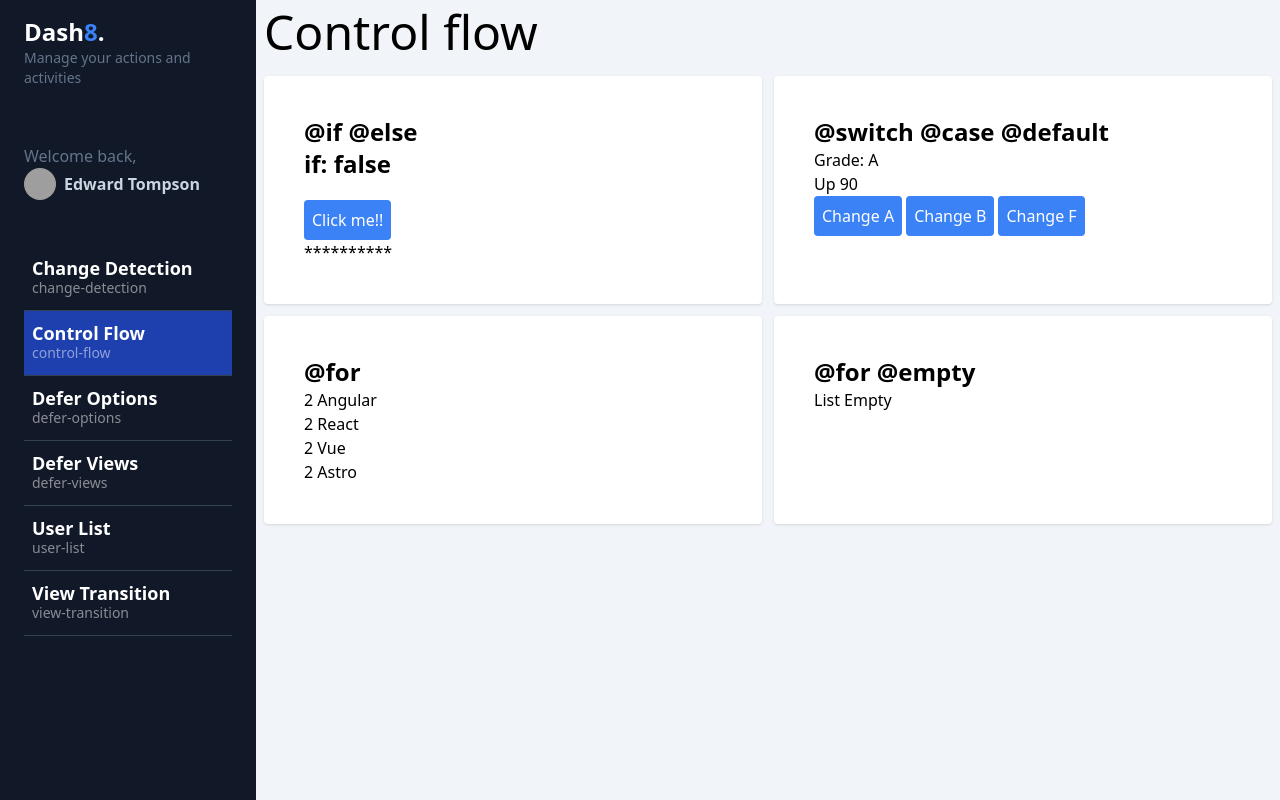
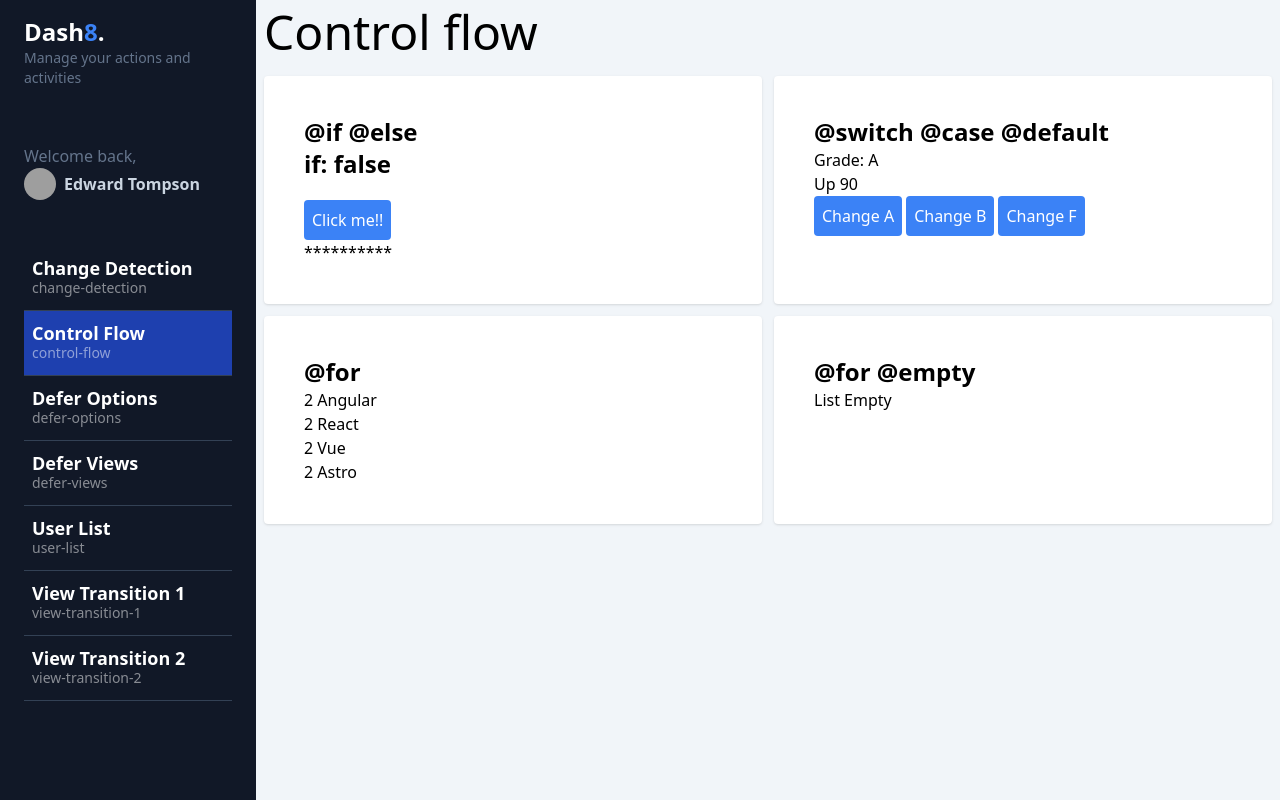
Before and after one commit to cuadros-code/Angular-Latest-v18, an Angular app: page /dashboard/control-flow in a window 1280 px wide. Built offline with nearby package versions, Linux system fonts and the light colour scheme; grey boxes are pictures that could not be loaded.

Commit message:
view transitions

```diff
--- a/src/app/app.config.ts
+++ b/src/app/app.config.ts
@@ -1,8 +1,13 @@
 import { ApplicationConfig } from '@angular/core';
-import { provideRouter } from '@angular/router';
+import { provideRouter, withViewTransitions } from '@angular/router';
 
 import { routes } from './app.routes';
 
 export const appConfig: ApplicationConfig = {
-  providers: [provideRouter(routes)]
+  providers: [
+    provideRouter(
+      routes,
+      withViewTransitions(),
+    ),
+  ]
 };
--- a/src/app/app.routes.ts
+++ b/src/app/app.routes.ts
@@ -37,9 +37,14 @@ export const routes: Routes = [
         loadComponent: () => import('./dashboard/pages/users/users.component'),
       },
       {
-        path: 'view-transition',
-        title: 'View Transition',
-        loadComponent: () => import('./dashboard/pages/view-transition/view-transition.component'),
+        path: 'view-transition-1',
+        title: 'View Transition 1',
+        loadComponent: () => import('./dashboard/pages/view-transition/view-transition1.component'),
+      },
+      {
+        path: 'view-transition-2',
+        title: 'View Transition 2',
+        loadComponent: () => import('./dashboard/pages/view-transition/view-transition2.component'),
       },
       {
         path:'', redirectTo: 'control-flow', pathMatch: 'full',
--- a/src/app/dashboard/pages/view-transition/view-transition.component.html
+++ /dev/null
@@ -1 +0,0 @@
-<p>view-transition works!</p>,
--- a/src/app/dashboard/pages/view-transition/view-transition.component.ts
+++ /dev/null
@@ -1,18 +0,0 @@
-import { CommonModule } from '@angular/common';
-import { ChangeDetectionStrategy, Component } from '@angular/core';
-
-@Component({
-  selector: 'app-view-transition',
-  standalone: true,
-  imports: [
-    CommonModule,
-  ],
-  templateUrl: './view-transition.component.html',
-  styles: `
-    :host {
-      display: block;
-    }
-  `,
-  changeDetection: ChangeDetectionStrategy.OnPush,
-})
-export default class ViewTransitionComponent { }
--- /dev/null
+++ b/src/app/dashboard/pages/view-transition/view-transition1.component.ts
@@ -0,0 +1,30 @@
+import { CommonModule } from '@angular/common';
+import {  Component } from '@angular/core';
+import { TitleComponent } from '@shared/title/title.component';
+
+@Component({
+  selector: 'app-view-transition',
+  standalone: true,
+  imports: [
+    CommonModule,
+    TitleComponent,
+  ],
+  template: `
+  <app-title title="View Transition 1"></app-title>
+
+  <section class="flex justify-start">
+
+    <img
+      srcset="https://picsum.photos/id/237/200/300"
+      alt="Image"
+      width="200"
+      height="300"
+      style="view-transition-name: hero1"
+    />
+
+    <div class="bg-blue-500 w-56 h-56" style="view-transition-name: hero2">
+    </div>
+  </section>
+  `,
+})
+export default class ViewTransitionComponent { }
--- /dev/null
+++ b/src/app/dashboard/pages/view-transition/view-transition2.component.ts
@@ -0,0 +1,30 @@
+import { CommonModule } from '@angular/common';
+import { Component } from '@angular/core';
+import { TitleComponent } from '@shared/title/title.component';
+
+@Component({
+  selector: 'app-view-transition',
+  standalone: true,
+  imports: [
+    CommonModule,
+    TitleComponent,
+  ],
+  template: `
+  <app-title title="View Transition 2"></app-title>
+
+  <section class="flex justify-end">
+
+    <img
+      srcset="https://picsum.photos/id/237/200/300"
+      alt="Image"
+      width="200"
+      height="300"
+      style="view-transition-name: hero1"
+    />
+
+    <div class="bg-blue-500 w-56 h-56" style="view-transition-name: hero2">
+    </div>
+  </section>
+  `,
+})
+export default class ViewTransitionComponent { }
```
